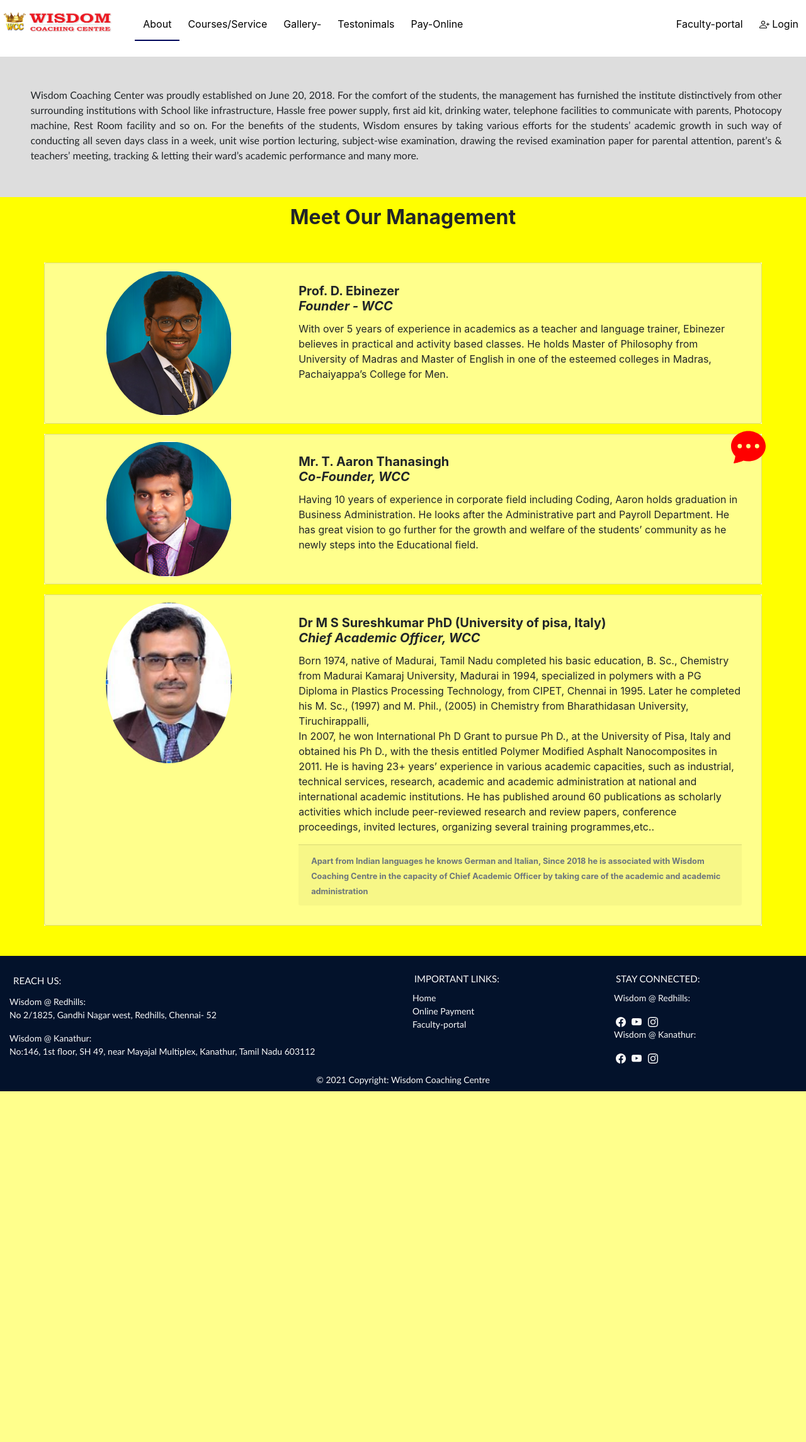
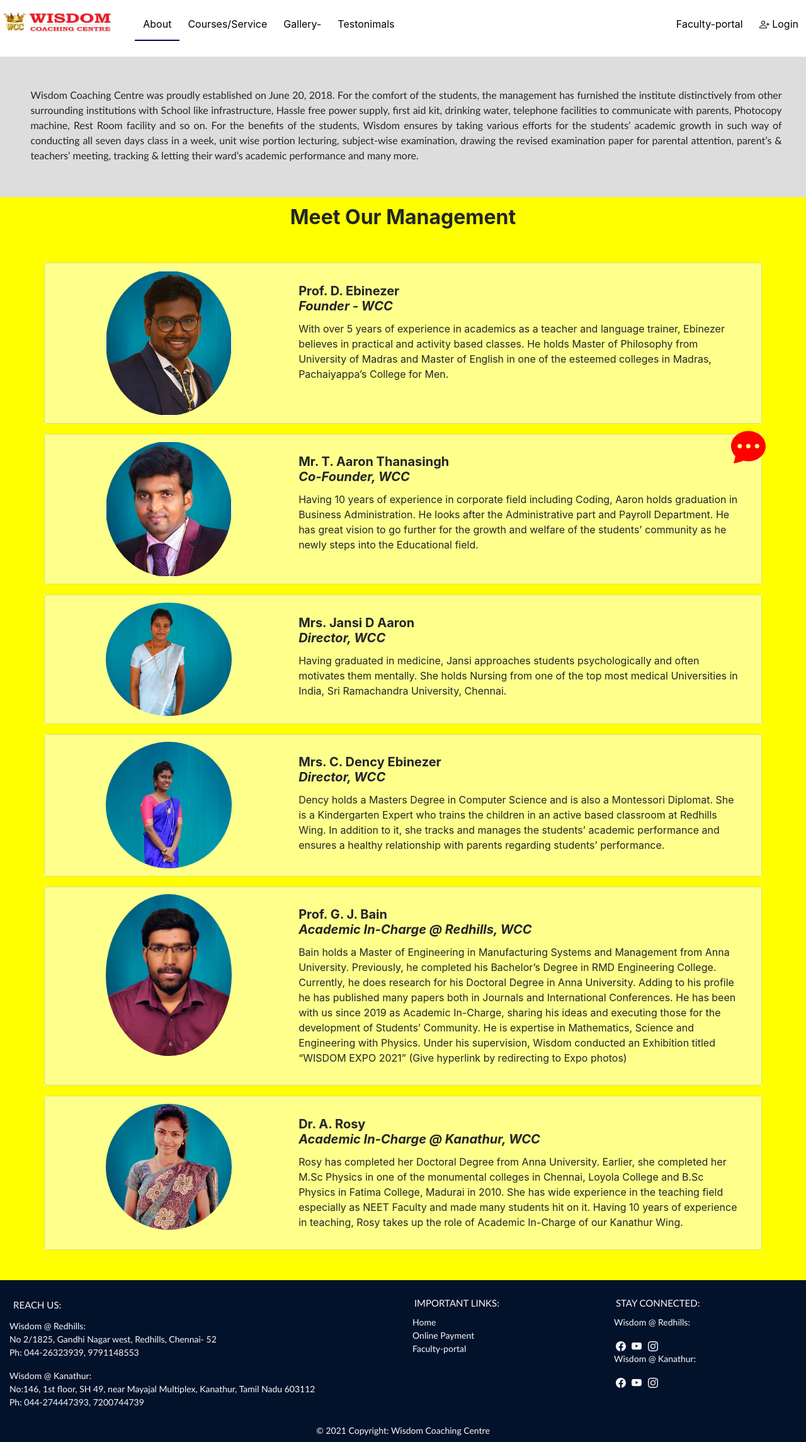
Before and after one commit to livinghumanz/wisdomcc, a Django app: page /About/ in a window 1280 px wide. Shown: the whole page at 63% size. Before the commit the page ends 1733 px from the top, so only its background shows below. Run offline with Django 3.2, Linux system fonts and the light colour scheme; some libraries are stand-ins or nearby versions.

Commit message:
Additional detail

```diff
--- a/templates/base.html
+++ b/templates/base.html
@@ -77,7 +77,7 @@
         {% if 'Faculty-portal' in request.path %} class="active" {% endif %}>Faculty-portal</a>
 
 		<a href="{% url 'Home' %}#testonimals">Testonimals</a>
-		<a href="{% url 'Home' %}#pay">Pay-Online</a>
+		<a href="{% url 'Home' %}#pay" style="display: none;">Pay-Online</a>
 
 		<a href="javascript:void(0);" class="icon" onclick="myFunction()">&#9776;</a>
     </div>
@@ -206,8 +206,8 @@
       <!-- Content -->
       <h5 class="text-uppercase">Reach Us:</h5>
 
-      <p>Wisdom @ Redhills:<br>No 2/1825, Gandhi Nagar west, Redhills, Chennai- 52 </p>
-      <p>Wisdom @ Kanathur:<br>No:146, 1st floor, SH 49, near Mayajal Multiplex, Kanathur, Tamil Nadu 603112 </p>
+      <p>Wisdom @ Redhills:<br>No 2/1825, Gandhi Nagar west, Redhills, Chennai- 52 <br>Ph: 044-26323939, 9791148553</p>
+      <p>Wisdom @ Kanathur:<br>No:146, 1st floor, SH 49, near Mayajal Multiplex, Kanathur, Tamil Nadu 603112 <br>Ph: 044-274447393, 7200744739</p>
 
     </div>
     <!-- Grid column -->
--- a/templates/home/Wabout.html
+++ b/templates/home/Wabout.html
@@ -12,7 +12,7 @@
 
             <div class="aboutdiv-content">
                 <p>
-        Wisdom Coaching Center was proudly established on June 20, 2018. For the comfort of the
+        Wisdom Coaching Centre was proudly established on June 20, 2018. For the comfort of the
         students, the management has furnished the institute distinctively from other surrounding institutions with
         School like infrastructure, Hassle free power supply, first aid kit, drinking water, telephone facilities to
         communicate with parents, Photocopy machine, Rest Room facility and so on. For the benefits of the
@@ -54,7 +54,7 @@
                       <div class="card mb-3" style="width:100%; padding: 1%;background-color:rgba(255, 255, 0, 0.452);">
                         <div class="row no-gutters">
                           <div class="col-md-4">
-                            <center><img src="{% static 'img/About_us/aaron.jpg' %}" class="card-img" alt="ebinezer" style="border-radius: 100%; width: 200px;"></center>
+                            <center><img src="{% static 'img/About_us/aaron.jpg' %}" class="card-img" alt="aaron" style="border-radius: 100%; width: 200px;"></center>
                           </div>
                           <div class="col-md-8">
                             <div class="card-body">
@@ -69,43 +69,95 @@
                         </div>
                       </div>
                     </div>
-
                     <!---- 3rd profile -->
                     <div style="background-color: white;">
                       <div class="card mb-3" style="width:100%; padding: 1%;background-color:rgba(255, 255, 0, 0.452);">
                         <div class="row no-gutters">
                           <div class="col-md-4">
-                              <center><img src="{% static 'img/About_us/sureshkumar.jpg' %}" class="card-img" alt="ebinezer" style="border-radius: 100%; width: 200px;"></center>
+                            <center><img src="{% static 'img/About_us/jansi.jpg' %}" class="card-img" alt="jansi" style="border-radius: 100%; width: 200px;"></center>
                           </div>
                           <div class="col-md-8">
                             <div class="card-body">
-                                  <h5 class="card-title"><b>Dr M S Sureshkumar PhD (University of pisa, Italy) <br><i> Chief Academic Officer, WCC</i></b></h5>
-                                <p class="card-text">Born 1974, native of
-                                  Madurai, Tamil Nadu completed his basic education, B. Sc., Chemistry from
-                                  Madurai Kamaraj University, Madurai in 1994, specialized in polymers with a PG
-                                  Diploma in Plastics Processing Technology, from CIPET, Chennai in 1995.  Later
-                                  he completed his M. Sc., (1997) and M. Phil., (2005) in Chemistry from
-                                  Bharathidasan University, Tiruchirappalli,<br>
-                                  In 2007, he won International Ph D Grant to pursue Ph D., at the University
-                                  of Pisa, Italy and obtained his Ph D., with the thesis entitled Polymer Modified
-                                  Asphalt Nanocomposites in 2011.
-                                  He is having 23+ years’ experience in various academic capacities, such as
-                                  industrial, technical services, research, academic and academic administration at
-                                  national and international academic institutions.
-                                  He has published around 60 publications as scholarly activities which
-                                  include peer-reviewed research and review papers, conference proceedings,
-                                  invited lectures, organizing several training programmes,etc..
+                                <h5 class="card-title"><b>Mrs. Jansi D Aaron <br><i> Director, WCC</i></b></h5>
+                              <p class="card-text">Having graduated in medicine, Jansi approaches students psychologically and often
+                                motivates them mentally. She holds Nursing from one of the top most medical Universities
+                                in India, Sri Ramachandra University, Chennai.
                               </p>
-                                <div class="card-footer" style="color: black !important;">
-                                  <small class="text-muted" ><b>Apart from Indian languages he knows German and Italian, Since 2018 he is
-                                    associated with Wisdom Coaching Centre in the capacity of Chief Academic Officer by
-                                    taking care of the academic and academic administration</b></small>
+
                             </div>
                           </div>
                         </div>
                       </div>
                     </div>
+                    <!---- 4th profile -->
+                    <div style="background-color: white;">
+                      <div class="card mb-3" style="width:100%; padding: 1%;background-color:rgba(255, 255, 0, 0.452);">
+                        <div class="row no-gutters">
+                          <div class="col-md-4">
+                            <center><img src="{% static 'img/About_us/dency.jpg' %}" class="card-img" alt="dency" style="border-radius: 100%; width: 200px;"></center>
                           </div>
+                          <div class="col-md-8">
+                            <div class="card-body">
+                                <h5 class="card-title"><b>Mrs. C. Dency Ebinezer  <br><i> Director, WCC</i></b></h5>
+                              <p class="card-text">Dency holds a Masters Degree in Computer Science and is also a Montessori Diplomat. She
+                                is a Kindergarten Expert who trains the children in an active based classroom at Redhills
+                                Wing. In addition to it, she tracks and manages the students’ academic performance and
+                                ensures a healthy relationship with parents regarding students’ performance.
+                              </p>
+
+                            </div>
+                          </div>
+                        </div>
+                      </div>
+                    </div>
+                    <!---- 5th profile -->
+                    <div style="background-color: white;">
+                      <div class="card mb-3" style="width:100%; padding: 1%;background-color:rgba(255, 255, 0, 0.452);">
+                        <div class="row no-gutters">
+                          <div class="col-md-4">
+                            <center><img src="{% static 'img/About_us/bain.jpg' %}" class="card-img" alt="bain" style="border-radius: 100%; width: 200px;"></center>
+                          </div>
+                          <div class="col-md-8">
+                            <div class="card-body">
+                                <h5 class="card-title"><b>Prof. G. J. Bain  <br><i> Academic In-Charge @ Redhills, WCC</i></b></h5>
+                              <p class="card-text">Bain holds a Master of Engineering in Manufacturing Systems and Management from Anna
+                                University. Previously, he completed his Bachelor’s Degree in RMD Engineering College.
+                                Currently, he does research for his Doctoral Degree in Anna University. Adding to his
+                                profile he has published many papers both in Journals and International Conferences.
+                                He has been with us since 2019 as Academic In-Charge, sharing his ideas and executing
+                                those for the development of Students’ Community. He is expertise in Mathematics,
+                                Science and Engineering with Physics. Under his supervision, Wisdom conducted an
+                                Exhibition titled “WISDOM EXPO 2021” (Give hyperlink by redirecting to Expo photos)
+                              </p>
+                            </div>
+                          </div>
+                        </div>
+                      </div>
+                    </div>
+                    <!---- 6th profile -->
+                    <div style="background-color: white;">
+                      <div class="card mb-3" style="width:100%; padding: 1%;background-color:rgba(255, 255, 0, 0.452);">
+                        <div class="row no-gutters">
+                          <div class="col-md-4">
+                            <center><img src="{% static 'img/About_us/rosy.jpg' %}" class="card-img" alt="rosy" style="border-radius: 100%; width: 200px;"></center>
+                          </div>
+                          <div class="col-md-8">
+                            <div class="card-body">
+                                <h5 class="card-title"><b>Dr. A. Rosy <br><i> Academic In-Charge @ Kanathur, WCC</i></b></h5>
+                              <p class="card-text">Rosy has completed her Doctoral Degree from Anna University. Earlier, she completed her
+                                M.Sc Physics in one of the monumental colleges in Chennai, Loyola College and B.Sc Physics
+                                in Fatima College, Madurai in 2010.
+                                She has wide experience in the teaching field especially as NEET Faculty and made many
+                                students hit on it. Having 10 years of experience in teaching, Rosy takes up the role of
+                                Academic In-Charge of our Kanathur Wing.
+                              </p>
+                            </div>
+                          </div>
+                        </div>
+                      </div>
+                    </div>
+
+                    <!------- End of list ----------->
                 </div>
             </div>
         </div>
--- a/templates/home/index.html
+++ b/templates/home/index.html
@@ -2,7 +2,7 @@
 
 {% load static %}
 
-{% block title %} Wisdom Coaching Center {% endblock %}
+{% block title %} Wisdom Coaching Centre {% endblock %}
 
 {% block link %}
 <link rel="stylesheet" href="{% static 'css/Whomepage.css' %}">
@@ -66,7 +66,7 @@
 		and cycle test based learning via live events by the well experienced faculty members of different
 		criteria. This sprawling institution provides a holistic education in an ambiance that makes no
 		compromise on discipline, dedication and commitment. It strives to inculcate the spirit of learning in the
-		campus offering state of art facilities to the students. Our Coaching center ensures that the students, who
+		campus offering state of art facilities to the students. Our Coaching Centre ensures that the students, who
 		pass out of the school, turn out to be academically brilliant, morally upright and empowered individuals.
 				</p>
 			</div>
@@ -133,7 +133,7 @@
 		</div>
 	</div>
 <!----------------------------- Payment and Admission ------------------------------------>
-	<div class="container-fluid">
+	<div class="container-fluid" style="display: none;">
 		<div class="row">
 			<div class="col col-lg-7" id="pay" style="padding:3%;border: 1px solid blue;">
 				<h1> SCAN &amp; PAY </h1>
```
Also changed, not shown: templates/home/Wcourses_service.html (+4 -4 lines), wisdomcc/static/img/About_us/bain.jpg (added), wisdomcc/static/img/About_us/dency.jpg (added), wisdomcc/static/img/About_us/jansi.jpg (added), wisdomcc/static/img/About_us/rosy.jpg (added), wisdomcc/static/img/About_us/sureshkumar.jpg (deleted). Lines whose indentation alone changed are shown as unchanged.
